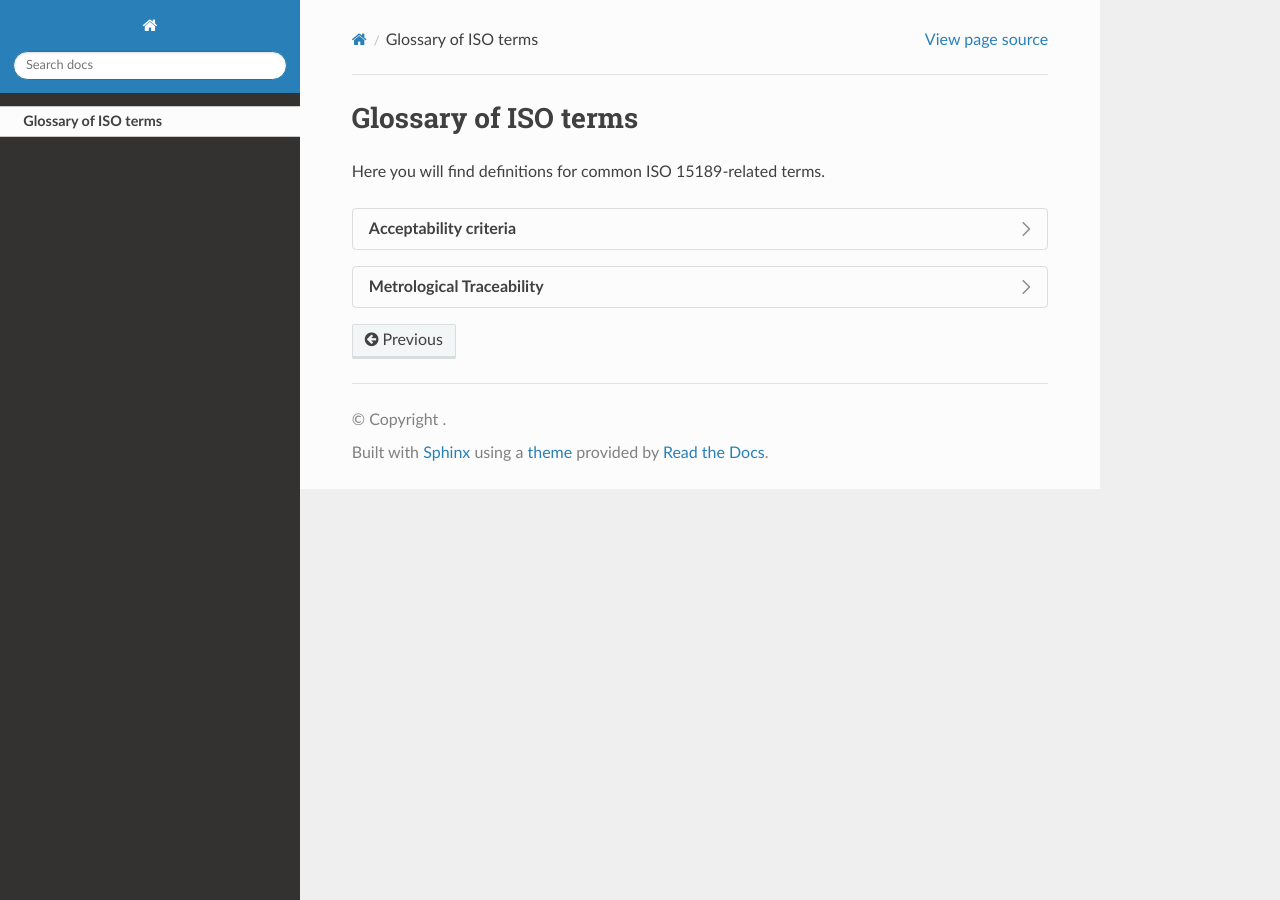
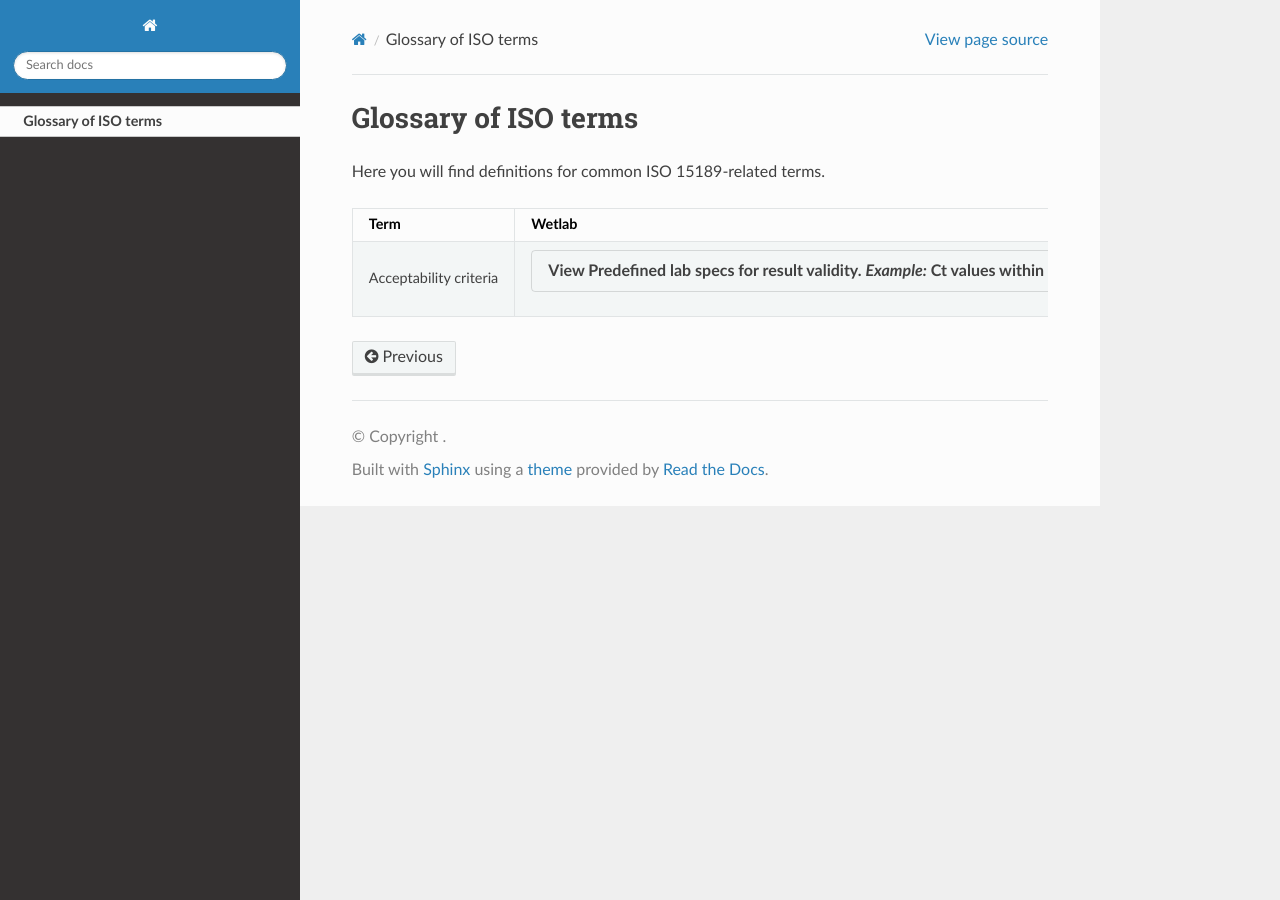
Before and after one commit to ASendellPrice/IIB-rtd, a Sphinx documentation site: the page built from docs/source/glossary.rst, in a window 1280 px wide. Built offline with Sphinx 7.4.7 and the Read the Docs theme 3.1.0, drawn with Linux system fonts in a browser that asks for light colours; some of the changed lines change nothing that is shown.

Commit message:
Trying a new format

```diff
--- a/docs/source/glossary.rst
+++ b/docs/source/glossary.rst
@@ -3,44 +3,17 @@ Glossary of ISO terms
 
 Here you will find definitions for common ISO 15189-related terms.
 
-.. dropdown:: Acceptability criteria
+.. list-table::
+   :header-rows: 1
+   :widths: 25 35 35
 
-   .. dropdown:: Wetlab definition
-
-      Predefined specifications or limits used to determine whether a result, process, or product is considered fit for purpose. Must be documented before testing—for example, control values must fall within a certain range, and PCR efficiency must meet specified thresholds.
-
-      .. card::
-         :class-card: sd-bg-secondary sd-text-light sd-shadow-sm sd-rounded-xl
-
-         “Acceptability criteria for the qPCR assay required that positive control Ct values fall within ±1.0 of the established mean and that the negative control showed no amplification before results were approved.”
-
-   .. dropdown:: Bioinformatics translation
-
-      Predefined quality control (QC) or performance thresholds applied to sequencing data and pipelines. Examples include minimum read quality (e.g., Phred ≥ 30), acceptable mapping/alignment rate (e.g., ≥ 90%), and validated benchmark performance (e.g., sensitivity, specificity, and PPV for variant calling). May also cover reproducibility and runtime expectations.
-
-      .. card::
-         :class-card: sd-bg-secondary sd-text-light sd-shadow-sm sd-rounded-xl
-
-         “Acceptability criteria required that at least 90% of exome target bases achieved a minimum coverage of 20×.”
-
-
-
-.. dropdown:: Metrological Traceability
-
-   .. dropdown:: Wetlab definition
-
-      In wet labs, metrological traceability is the gold standard for linking measurements (e.g., concentration) back to SI units through reference materials and calibrated instruments.
-
-      .. card::
-         :class-card: sd-bg-secondary sd-text-light sd-shadow-sm sd-rounded-xl
-
-         “Metrological traceability of viral load estimates was established using reference datasets linked to WHO international standards.”
-
-   .. dropdown:: Bioinformatics translation
-
-      In bioinformatics, metrological traceability refers to linking computed or digital results (e.g., expression levels, variant frequencies) back to reference standards, validated datasets, or algorithms, with documented uncertainty, thereby anchoring digital outputs to real-world measurement systems.
-
-      .. card::
-         :class-card: sd-bg-secondary sd-text-light sd-shadow-sm sd-rounded-xl
-
-         “Variant allele frequencies in pathogen genomics were benchmarked against Genome in a Bottle (GIAB) reference datasets to establish metrological traceability of computational measurements.”
+   * - Term
+     - Wetlab
+     - Bioinformatics
+   * - Acceptability criteria
+     - .. dropdown:: View
+          Predefined lab specs for result validity.
+          *Example:* Ct values within ±1.0 of mean.
+     - .. dropdown:: View
+          QC thresholds for sequencing pipelines.
+          *Example:* ≥90% of bases at 20× coverage.
```
